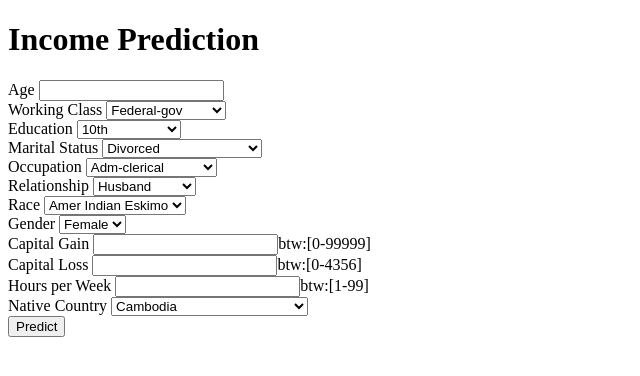
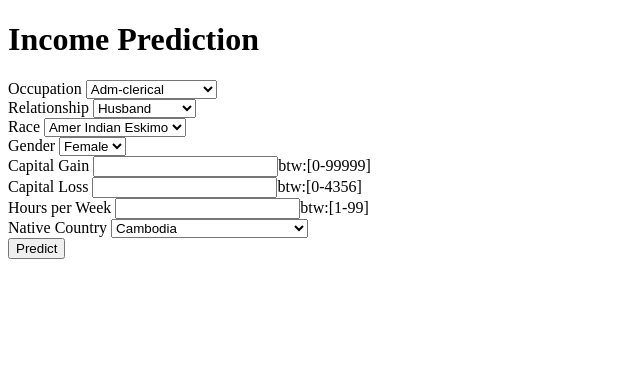
Before and after one commit to DmKuzin/fish_recognizer, a Flask app: page / in a window 1280 px wide. Shown: the top 376 px of the page, without its empty margins (0-640 px from the left). Run offline with Flask 2, Linux system fonts and the light colour scheme.

Commit message:
Update index.html

```diff
--- a/templates/index.html
+++ b/templates/index.html
@@ -14,52 +14,6 @@
     <div class="prediction">
         <h1>Income Prediction</h1>
         <form action="{{ url_for('predict')}}"method="post">
-		<label for="age">Age</label>
-		<input type="text" id="age" name="age" required="required">
-		<br>
-    		<label for="workclass">Working Class</label>
-    		<select id="workclass" name="workclass" required="required">
-      			<option value="1">Federal-gov</option>
-      			<option value="2">Local-gov</option>
-      			<option value="3">Never-worked</option>
-      			<option value="4">Private</option>
-      			<option value="5">Self-emp-inc</option>
-      			<option value="6">Self-emp-not-inc</option>
-      			<option value="7">State-gov</option>
-      			<option value="8">Without-pay</option>
-    		</select>
-    		<br>
-		<label for="education">Education</label>
-    		<select id="education" name="education" required="required">
-      			<option value="0">10th</option>
-      			<option value="1">11th</option>
-		      	<option value="2">12th</option>
-		      	<option value="3">1st-4th</option>
-				<option value="4">5th-6th</option>
-      			<option value="5">7th-8th</option>
-      			<option value="6">9th</option>
-      			<option value="7">Assoc-acdm</option>
-      			<option value="8">Assoc-voc</option>
-      			<option value="9">Bachelors</option>
-      			<option value="10">Doctorate</option>
-      			<option value="11">HS-grad</option>
-      			<option value="12">Masters</option>
-      			<option value="13">Preschool</option>
-      			<option value="14">Prof-school</option>
-      			<option value="15">Some-college</option>
-    		</select>
-    		<br>
-    		<label for="marital-status">Marital Status</label>
-    		<select id="marital-status" name="marital-status" required="required">
-      			<option value="0">Divorced</option>
-      			<option value="1">Married-AF-spouse</option>
-      			<option value="2">Married-civ-spouse</option>
-				<option value="3">Married-spouse-absent</option>
-				<option value="4">Never-married'</option>
-				<option value="5">Separated</option>
-				<option value="6">Widowed</option>
-    		</select>
-    		<br>
 		<label for="occupation">Occupation</label>
     		<select id="occupation" name="occupation" required="required">
       			<option value="1">Adm-clerical</option>
```
